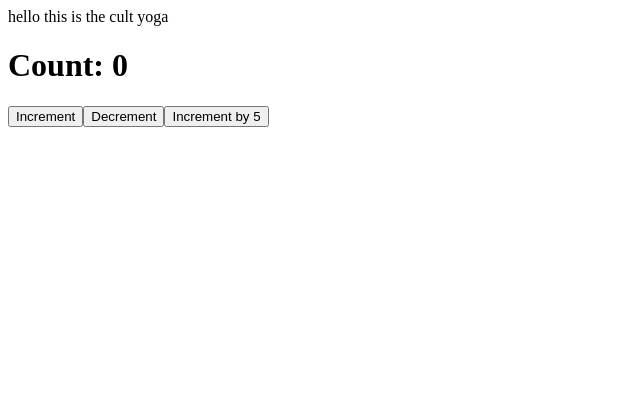
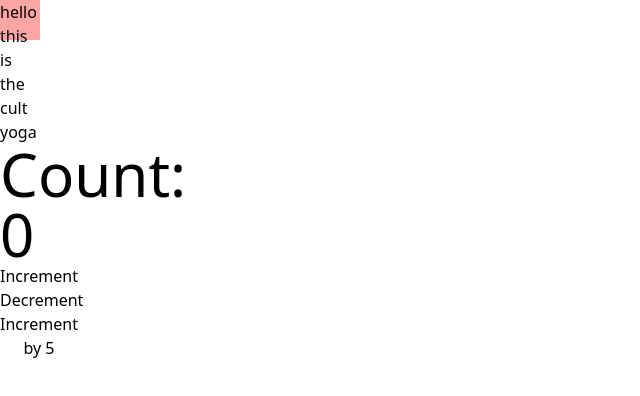
Before and after one commit to NamanRajputXXI/cultyoga, a React (Vite) app in the folder ui/: page / in a window 1280 px wide. Shown: the top 396 px of the page, without its empty margins (0-640 px from the left). Built offline with nearby package versions, Linux system fonts and the light colour scheme.

Commit message:
feat:setup tailwind

```diff
--- a/ui/package.json
+++ b/ui/package.json
@@ -11,9 +11,12 @@
   },
   "dependencies": {
     "@reduxjs/toolkit": "^2.2.7",
+    "autoprefixer": "^10.4.20",
+    "postcss": "^8.4.41",
     "react": "^18.3.1",
     "react-dom": "^18.3.1",
-    "react-redux": "^9.1.2"
+    "react-redux": "^9.1.2",
+    "tailwindcss": "^3.4.10"
   },
   "devDependencies": {
     "@eslint/js": "^9.9.0",
--- a/ui/src/App.jsx
+++ b/ui/src/App.jsx
@@ -3,7 +3,7 @@ import Test from "./components/Test";
 
 const App = () => {
   return (
-    <div>
+    <div className="h-10 w-10 bg-red-300">
       hello this is the cult yoga
       <div>
         <Test />
--- a/ui/src/components/Test.jsx
+++ b/ui/src/components/Test.jsx
@@ -13,8 +13,8 @@ const Test = () => {
   const dispatch = useDispatch();
 
   return (
-    <div className="App">
-      <h1>Count: {count}</h1>
+    <div>
+      <h1 className="text-6xl">Count: {count}</h1>
       <button onClick={() => dispatch(increment())}>Increment</button>
       <button onClick={() => dispatch(decrement())}>Decrement</button>
       <button onClick={() => dispatch(incrementByAmount(5))}>
--- a/ui/src/index.css
+++ b/ui/src/index.css
@@ -0,0 +1,5 @@
+/* src/index.css */
+
+@tailwind base;
+@tailwind components;
+@tailwind utilities;
--- /dev/null
+++ b/ui/tailwind.config.js
@@ -0,0 +1,12 @@
+// tailwind.config.js
+
+/** @type {import('tailwindcss').Config} */
+module.exports = {
+  content: [
+    "./src/**/*.{js,jsx,ts,tsx}", // Adjust according to your file types and structure
+  ],
+  theme: {
+    extend: {},
+  },
+  plugins: [],
+};
```
Also changed, not shown: 1 other file (tests, documents, lock files or other folders).
